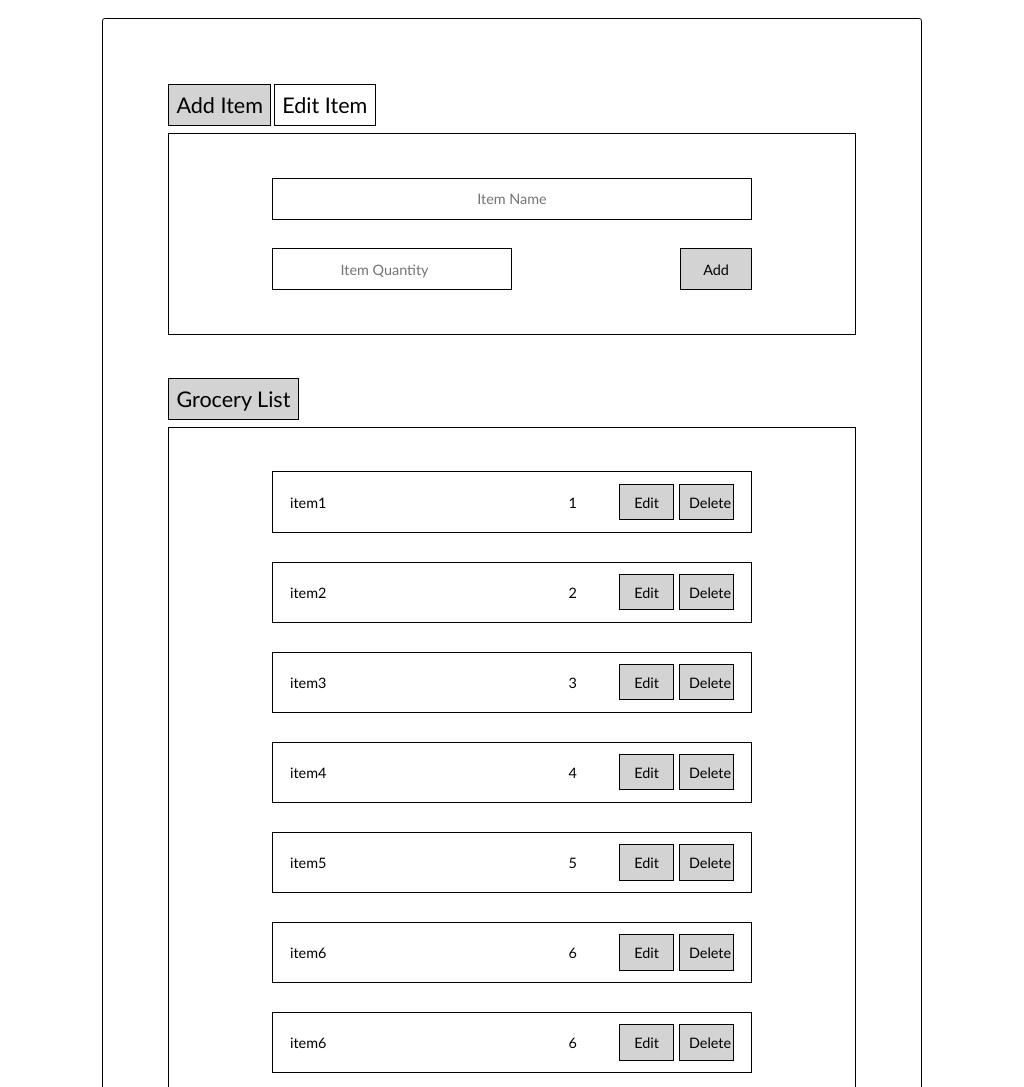
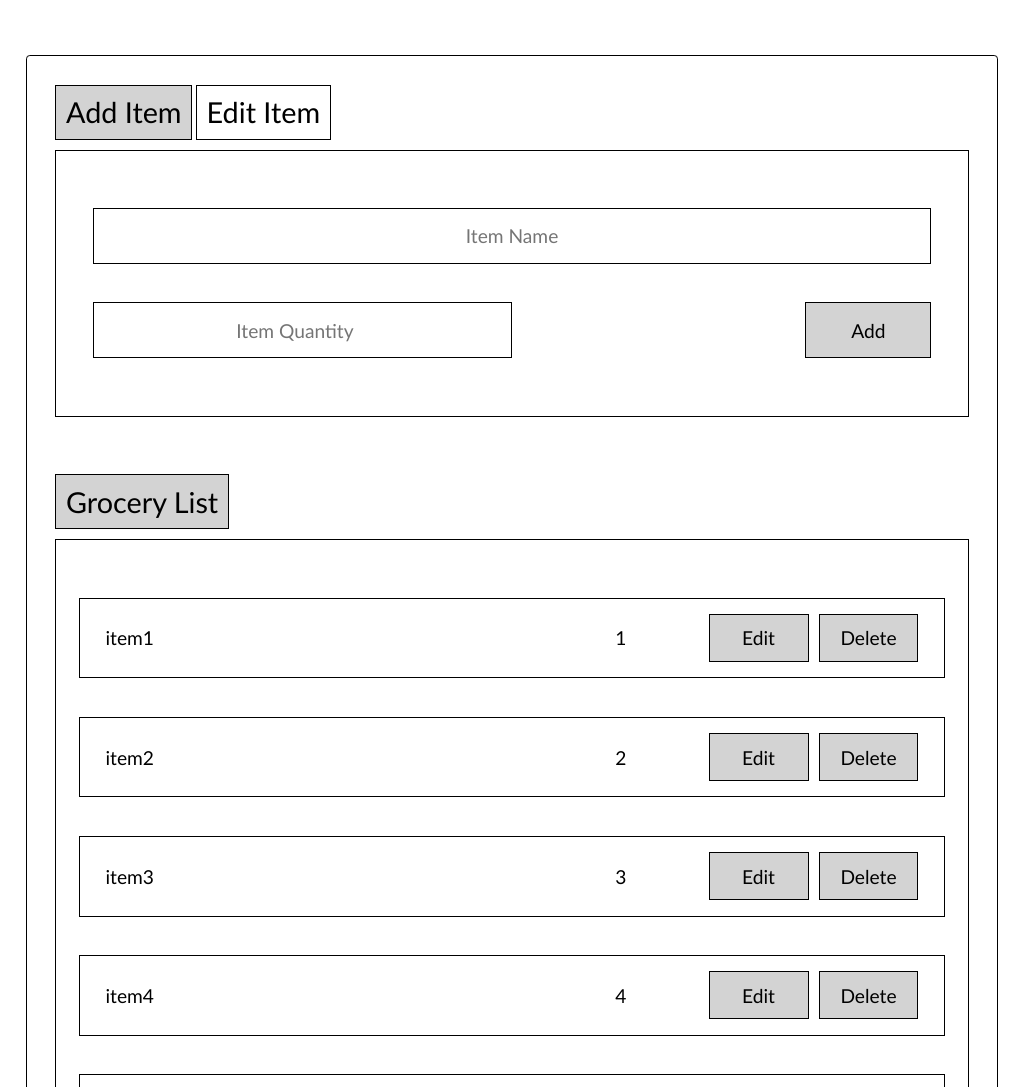
Before and after one commit to vijrahul5/Sprinklr-Assignment---2, a website built with Parcel: page index.html in a window 1024 px wide. Shown: the part 98-1185 px from the top of the page. Built offline with nearby package versions, Linux system fonts and the light colour scheme.

Commit message:
Small test changes

```diff
--- a/src/styles.css
+++ b/src/styles.css
@@ -5,7 +5,7 @@
 }
 
 html {
-    font-size: 90%;
+    font-size: 100%;
 }
 body {
     font-family: "Gill Sans", "Gill Sans MT", Calibri, "Trebuchet MS",
@@ -19,9 +19,9 @@ body {
     padding: 1rem;
 }
 .main {
-    width: 70%;
+    width: 80%;
     margin: auto;
-    padding: 4rem;
+    padding: 2rem;
     margin-top: 3rem;
     border: 0.1rem solid black;
     border-radius: 0.2rem;
@@ -46,7 +46,7 @@ body {
     padding: 3rem 0rem;
 }
 form {
-    width: 70%;
+    width: 80%;
     margin: auto;
 }
 form input {
@@ -102,11 +102,11 @@ form input {
     border: 0.1rem solid black;
     padding: 3rem 0rem;
     overflow: scroll;
-    max-height: 30rem;
+    max-height: 27rem;
 }
 .grocery-list {
     list-style: none;
-    width: 70%;
+    width: 80%;
     margin: auto;
 }
 .grocery-list-item {
@@ -148,22 +148,32 @@ form input {
 }
 @media only screen and (min-width: 1000px) and (max-width: 1240px) {
     html {
-        font-size: 90%;
+        font-size: 120%;
+    }
+    form {
+        width: 92%;
     }
     .main {
-        width: 80%;
+        width: 95%;
+        padding: 1rem;
+    }
+    .grocery-list {
+        width: 95%;
     }
     .grocery-holder {
-        max-height: 56rem;
+        max-height: 40rem;
     }
 }
 @media only screen and (min-width: 750px) and (max-width: 1000px) {
     html {
-        font-size: 135%;
+        font-size: 120%;
     }
     .main {
         width: 95%;
         padding: 1rem;
+    }
+    form {
+        width: 92%;
     }
     .grocery-list {
         width: 95%;
@@ -180,6 +190,9 @@ form input {
         width: 95%;
         padding: 1rem;
     }
+    form {
+        width: 92%;
+    }
     .grocery-list {
         width: 85%;
     }
@@ -190,7 +203,7 @@ form input {
 
 @media only screen and (min-width: 410px) and (max-width: 580px) {
     html {
-        font-size: 90%;
+        font-size: 80%;
     }
     .main {
         width: 95%;
```
